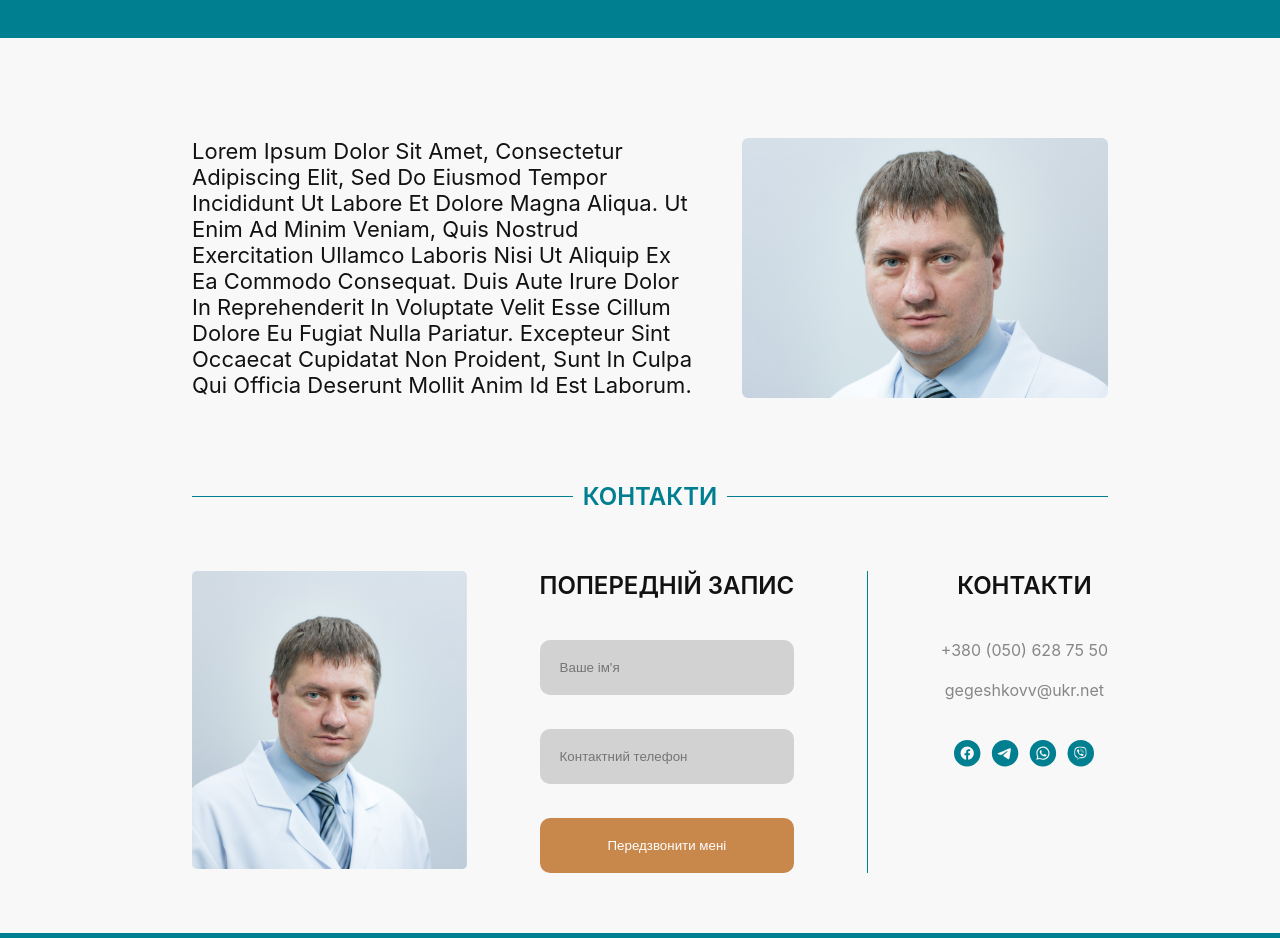
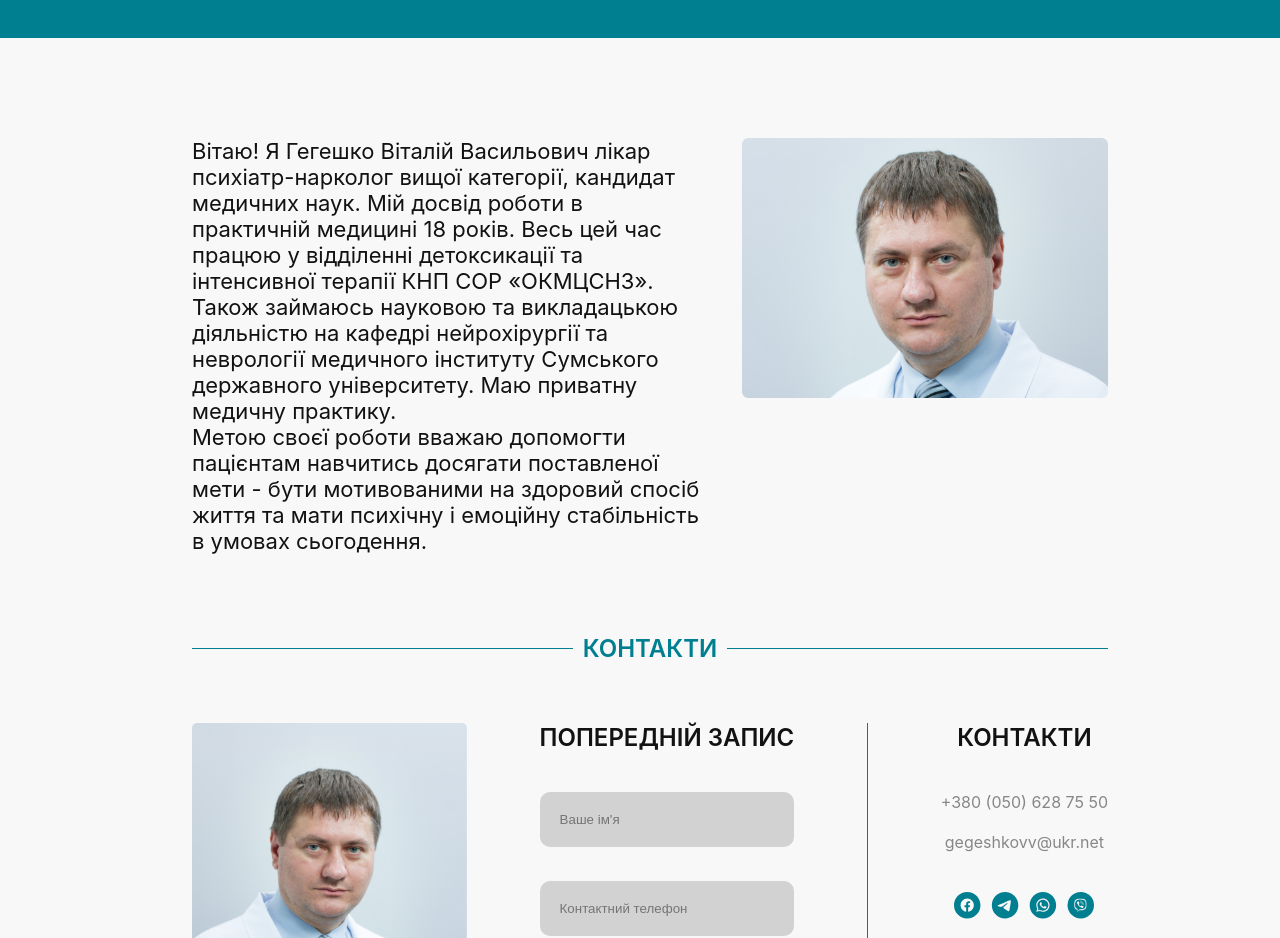
Before and after one commit to aleks-vorgen/gegeshko, a React (Vite) app: page / in a window 1280 px wide. Shown: the part 1100-2038 px from the top of the page. Built offline with nearby package versions, Linux system fonts and the light colour scheme.

Commit message:
Bio text imported

```diff
--- a/src/components/home/biography.jsx
+++ b/src/components/home/biography.jsx
@@ -2,13 +2,15 @@ export function Biography() {
     return (
         <div className="home-bio">
             <div className="bio">
-                Lorem ipsum dolor sit amet, consectetur adipiscing elit,
-                sed do eiusmod tempor incididunt ut labore et dolore magna aliqua.
-                Ut enim ad minim veniam, quis nostrud exercitation ullamco laboris
-                nisi ut aliquip ex ea commodo consequat. Duis aute irure dolor in
-                reprehenderit in voluptate velit esse cillum dolore eu fugiat nulla
-                pariatur. Excepteur sint occaecat cupidatat non proident, sunt in
-                culpa qui officia deserunt mollit anim id est laborum.
+                Вітаю! Я Гегешко Віталій Васильович лікар психіатр-нарколог вищої категорії,
+                кандидат медичних наук. Мій досвід роботи в практичній медицині 18 років. Весь цей
+                час працюю у відділенні детоксикації та інтенсивної терапії КНП СОР «ОКМЦСНЗ».
+                Також займаюсь науковою та викладацькою діяльністю на кафедрі нейрохірургії та
+                неврології медичного інституту Сумського державного університету. Маю приватну
+                медичну практику.<br/>
+                Метою своєї роботи вважаю допомогти пацієнтам навчитись досягати поставленої
+                мети - бути мотивованими на здоровий спосіб життя та мати психічну і емоційну
+                стабільність в умовах сьогодення.
             </div>
             <div className="image">
                 <img src="/images/profile-horizontal.png" alt=""/>
--- a/src/components/home/css/biography.css
+++ b/src/components/home/css/biography.css
@@ -8,7 +8,6 @@
     .bio {
         width: 60%;
         font-size: 22px;
-        text-transform: capitalize;
         padding-right: 40px;
     }
 
```
